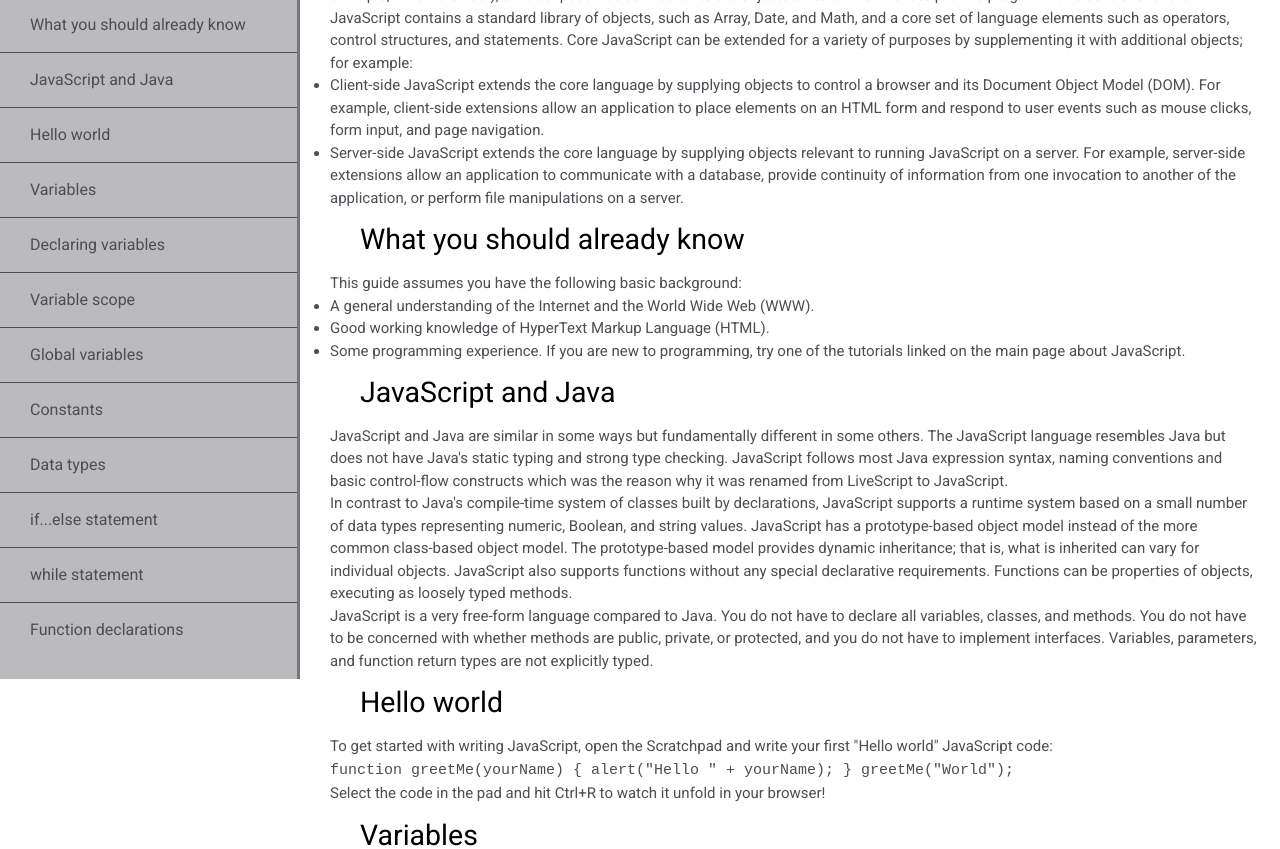
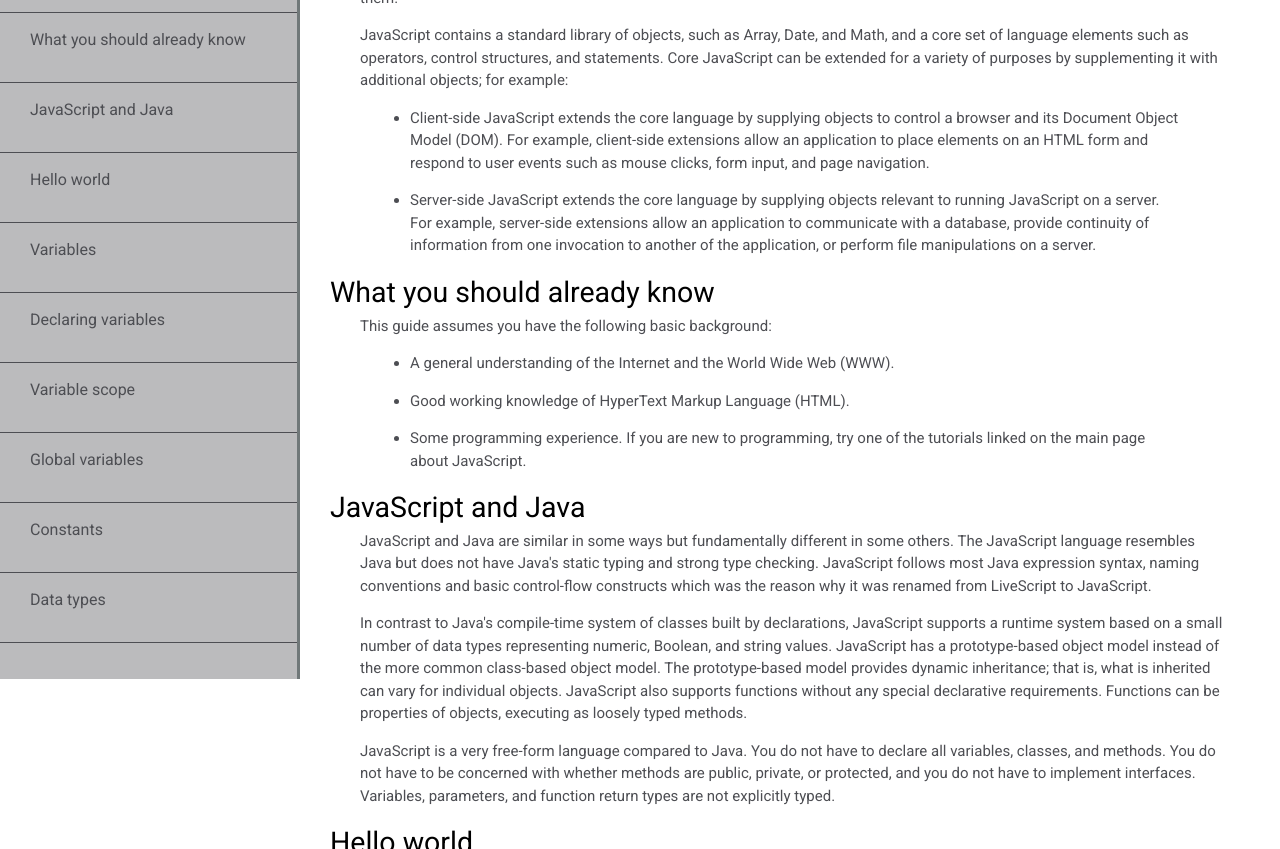
Before and after one commit to ArefevOleg/PageCertification, a plain HTML site: page index.html in a window 1280 px wide. Shown: the part 121-970 px from the top of the page. Drawn offline with Linux system fonts and the light colour scheme.

Commit message:
commit 3

```diff
--- a/index.html
+++ b/index.html
@@ -39,18 +39,15 @@
 			elements such as operators, control structures, and statements. Core JavaScript can be extended for a variety of
 			purposes by supplementing it with additional objects; for example:</p>
 		<ul>
-			<li>
-				<p>Client-side JavaScript extends the core language by supplying objects to control a browser and its Document
+			<li>Client-side JavaScript extends the core language by supplying objects to control a browser and its Document
 					Object Model (DOM). For example, client-side extensions allow an application to place elements on an HTML form
-					and respond to user events such as mouse clicks, form input, and page navigation.</p>
+					and respond to user events such as mouse clicks, form input, and page navigation.
 			</li>
 			<li>
-				<p>
 					Server-side JavaScript extends the core language by supplying objects relevant to running JavaScript on a
 					server. For example, server-side extensions allow an application to communicate with a database, provide
 					continuity of information from one invocation to another of the application, or perform file manipulations on
 					a server.
-				</p>
 			</li>
 		</ul>
 	</section>
@@ -60,19 +57,14 @@
 			This guide assumes you have the following basic background:
 		</p>
 		<ul>
-			<li>
-				<p>A general understanding of the Internet and the World Wide Web (WWW).</p>
+			<li>A general understanding of the Internet and the World Wide Web (WWW).
 			</li>
 			<li>
-				<p>
 					Good working knowledge of HyperText Markup Language (HTML).
-				</p>
 			</li>
 			<li>
-				<p>
 					Some programming experience. If you are new to programming, try one of the tutorials linked on the main page
 					about JavaScript.
-				</p>
 			</li>
 		</ul>
 	</section>
@@ -234,7 +226,7 @@
 		</p>
 		<ul>
 			<li>Six data types that are primitives:
-				<ul>
+				<ul class="accentPadding">
 					<li>Boolean. true and false.</li>
 					<li>null. A special keyword denoting a null value. Because JavaScript is case-sensitive, null is not the same as
 						Null, NULL, or any other variant.
@@ -338,7 +330,7 @@
 	<section class="main-section" id="Reference">
 		<header class="title">Reference</header>
 		<ul>
-			<li>All the documentation in this page is taken from <a
+			<li>All the documentation in this page is taken from <a class="MDN"
 					href="https://developer.mozilla.org/ru/docs/Web/JavaScript/Guide">MDN</a></li>
 		</ul>
 	</section>
--- a/style.css
+++ b/style.css
@@ -39,9 +39,12 @@ a {
     display: block;
 }
 
+.navTitle {
+    padding: 10px 30px;
+}
+
 .title {
     font-size: 1.9em;
-    padding: 10px 30px;
     color: black;
 }
 
@@ -76,3 +79,41 @@ a {
 ul::-webkit-scrollbar {
     display: none; /* Для Chrome, Safari и Opera */
 }
+
+p {
+    padding: 0 30px 15px 30px;
+}
+
+ul {
+    padding: 0 80px 15px 80px;
+}
+
+.accentPadding {
+    padding: 10px 50px 0 50px;
+}
+
+li {
+    padding-bottom: 15px;
+}
+
+li:last-child {
+    padding-bottom: 0;
+}
+
+.MDN {
+    display: inline;
+    text-decoration: none;
+    cursor: pointer;
+    font-size: 18px;
+    border-top: 0;
+    padding: 0;
+    margin: 0;
+    color: #1d35b3;
+}
+
+code {
+    background-color: rgba(211, 212, 207, 0.55);
+    padding: 10px  20px 10px  20px;
+    display: block;
+    margin-left: 60px;
+}
```
